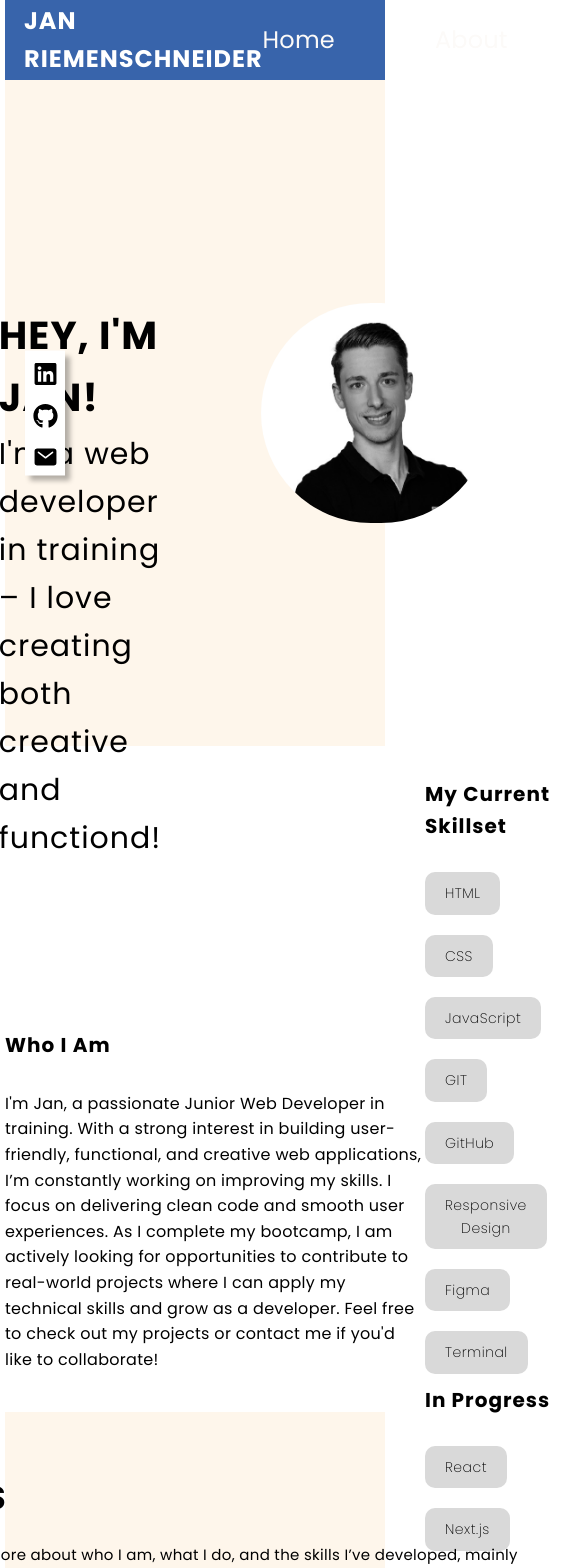
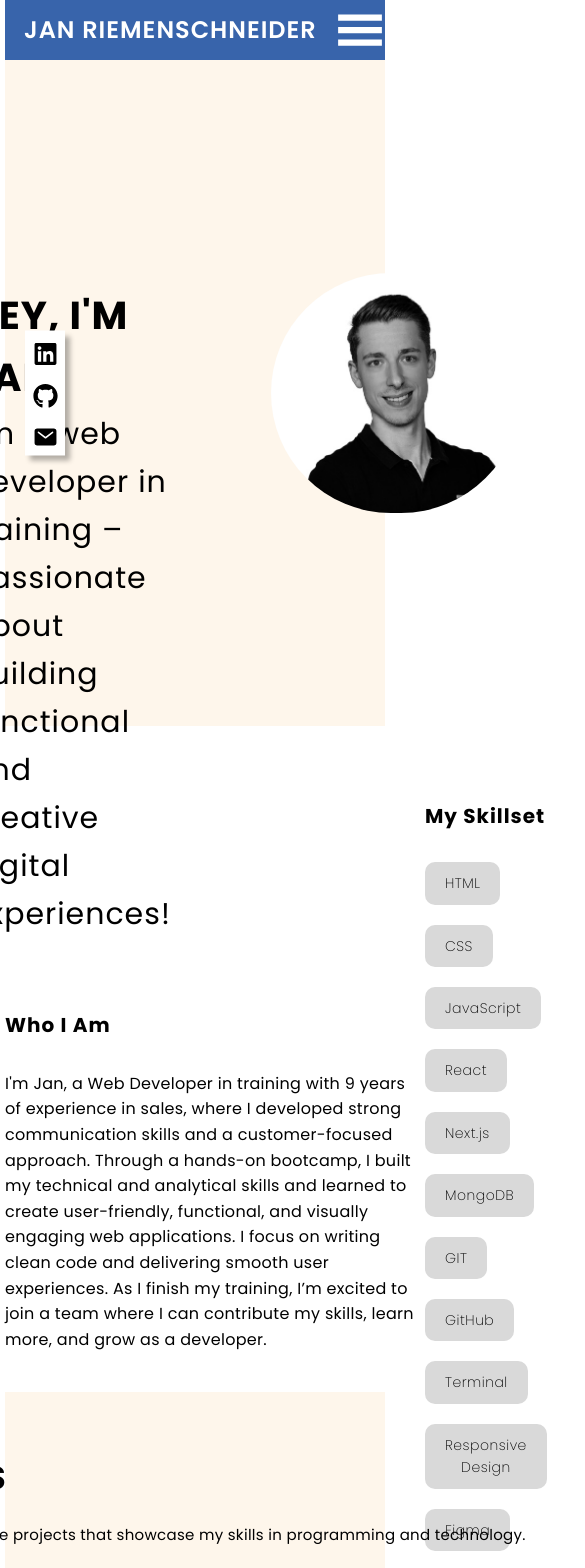
Before and after one commit to jan-riemenschneider/personal-website, a Next.js app: page / in a window 390 px wide. Shown: the top 1568 px of the page, 585 px wide, since content can reach past the window. Built offline with nearby package versions, Linux system fonts and the light colour scheme.

Commit message:
start making responsive

```diff
--- a/src/app/GlobalStyle.js
+++ b/src/app/GlobalStyle.js
@@ -22,7 +22,6 @@ const GlobalStyle = createGlobalStyle`
   body {
     font-family: ${poppins.style.fontFamily};
     padding: 0 5px;
-    scroll-behavior: smooth;
     max-width: 2000px;
     margin: 0 auto;
     letter-spacing: 0.5px;
@@ -44,6 +43,7 @@ a {
 
 html {
     font-size: 10px;
+    scroll-behavior: smooth;
   }
 `;
 
--- a/src/components/AboutMe.js
+++ b/src/components/AboutMe.js
@@ -1,5 +1,62 @@
 "use client";
 import styled from "styled-components";
+
+const AboutMe = () => {
+  return (
+    <AboutMeSectionWrapper id="about">
+      <AboutMeHeaderContainer>
+        <AboutMeTitle>ABOUT ME</AboutMeTitle>
+        <AboutMeDescription>
+          Learn more about me, what I do, and the skills I’ve built.
+        </AboutMeDescription>
+        <AboutMeDescriptionSpan>
+          focused on programming and technology.
+        </AboutMeDescriptionSpan>
+      </AboutMeHeaderContainer>
+      <WhoIAmAndSkillsContainer>
+        <WhoIAMSection>
+          <h3>Who I Am</h3>
+          <p>
+            I'm Jan, a Web Developer in training with 9 years of experience in
+            sales, where I developed strong communication skills and a
+            customer-focused approach. Through a hands-on bootcamp, I built my
+            technical and analytical skills and learned to create user-friendly,
+            functional, and visually engaging web applications. I focus on
+            writing clean code and delivering smooth user experiences. As I
+            finish my training, I’m excited to join a team where I can
+            contribute my skills, learn more, and grow as a developer.
+          </p>
+        </WhoIAMSection>
+        <SkillsContainer>
+          <div>
+            <SkillsTitle>My Skillset</SkillsTitle>
+            <SkillsList>
+              <SkillItem>HTML</SkillItem>
+              <SkillItem>CSS</SkillItem>
+              <SkillItem>JavaScript</SkillItem>
+            </SkillsList>
+            <SkillsList>
+              <SkillItem>React</SkillItem>
+              <SkillItem>Next.js</SkillItem>
+              <SkillItem>MongoDB</SkillItem>
+            </SkillsList>
+            <SkillsList>
+              <SkillItem>GIT</SkillItem>
+              <SkillItem>GitHub</SkillItem>
+              <SkillItem>Terminal</SkillItem>
+            </SkillsList>
+            <SkillsList>
+              <SkillItem>Responsive Design</SkillItem>
+              <SkillItem>Figma</SkillItem>
+            </SkillsList>
+          </div>
+        </SkillsContainer>
+      </WhoIAmAndSkillsContainer>
+    </AboutMeSectionWrapper>
+  );
+};
+
+export default AboutMe;
 
 const AboutMeSectionWrapper = styled.section`
   display: flex;
@@ -82,62 +139,3 @@ const SkillItem = styled.li`
     transform: scale(1.1);
   }
 `;
-
-const AboutMe = () => {
-  return (
-    <AboutMeSectionWrapper>
-      <AboutMeHeaderContainer>
-        <AboutMeTitle>ABOUT ME</AboutMeTitle>
-        <AboutMeDescription>
-          Here you can learn more about who I am, what I do, and the skills I've
-          developed, mainly
-        </AboutMeDescription>
-        <AboutMeDescriptionSpan>
-          focused on programming and technology.
-        </AboutMeDescriptionSpan>
-      </AboutMeHeaderContainer>
-      <WhoIAmAndSkillsContainer>
-        <WhoIAMSection>
-          <h3>Who I Am</h3>
-          <p>
-            I'm Jan, a passionate Junior Web Developer in training. With a
-            strong interest in building user-friendly, functional, and creative
-            web applications, I’m constantly working on improving my skills. I
-            focus on delivering clean code and smooth user experiences. As I
-            complete my bootcamp, I am actively looking for opportunities to
-            contribute to real-world projects where I can apply my technical
-            skills and grow as a developer. Feel free to check out my projects
-            or contact me if you'd like to collaborate!
-          </p>
-        </WhoIAMSection>
-        <SkillsContainer>
-          <div>
-            <SkillsTitle>My Current Skillset</SkillsTitle>
-            <SkillsList>
-              <SkillItem>HTML</SkillItem>
-              <SkillItem>CSS</SkillItem>
-              <SkillItem>JavaScript</SkillItem>
-              <SkillItem>GIT</SkillItem>
-              <SkillItem>GitHub</SkillItem>
-            </SkillsList>
-            <SkillsList>
-              <SkillItem>Responsive Design</SkillItem>
-              <SkillItem>Figma</SkillItem>
-              <SkillItem>Terminal</SkillItem>
-            </SkillsList>
-          </div>
-          <div>
-            <SkillsTitle>In Progress</SkillsTitle>
-            <SkillsList>
-              <SkillItem>React</SkillItem>
-              <SkillItem>Next.js</SkillItem>
-              <SkillItem>MongoDB</SkillItem>
-            </SkillsList>
-          </div>
-        </SkillsContainer>
-      </WhoIAmAndSkillsContainer>
-    </AboutMeSectionWrapper>
-  );
-};
-
-export default AboutMe;
--- a/src/components/Header.js
+++ b/src/components/Header.js
@@ -1,6 +1,63 @@
 "use client";
 import Link from "next/link";
+import { useState } from "react";
 import styled from "styled-components";
+import { GiHamburgerMenu } from "react-icons/gi";
+
+const Header = () => {
+  const [HamburgerMenu, setHamburgerMenu] = useState(false);
+
+  const HandleClick = () => {
+    setHamburgerMenu(!HamburgerMenu);
+  };
+
+  return (
+    <StyledHeader>
+      <StyledH2>JAN RIEMENSCHNEIDER</StyledH2>
+      <StyledUl>
+        <StyledList>
+          <StyledA href="#home">Home</StyledA>
+          <StyledA href="#about">About</StyledA>
+          <StyledA href="#projects">Projects</StyledA>
+        </StyledList>
+      </StyledUl>
+      <StyledHamburgerButton
+        onClick={HandleClick}
+        style={{
+          border: "none",
+          background: "none",
+          padding: 0,
+          cursor: "pointer",
+        }}
+      >
+        <StyledHamburgerMenu
+          style={{
+            width: "50px",
+            height: "50px",
+            color: "white",
+            border: "none",
+          }}
+        />
+      </StyledHamburgerButton>
+      {HamburgerMenu ? (
+        <StyledUlForHamburgerMenu>
+          <StyledListForHamburgerMenu>
+            <StyledAForHamburgerMenu href="#home">Home</StyledAForHamburgerMenu>
+            <StyledAForHamburgerMenu href="#about">
+              About
+            </StyledAForHamburgerMenu>
+            <StyledAForHamburgerMenu href="#projects">
+              Projects
+            </StyledAForHamburgerMenu>
+          </StyledListForHamburgerMenu>
+        </StyledUlForHamburgerMenu>
+      ) : (
+        false
+      )}
+    </StyledHeader>
+  );
+};
+export default Header;
 
 const StyledHeader = styled.header`
   background-color: var(--primary-color);
@@ -8,21 +65,24 @@ const StyledHeader = styled.header`
   display: flex;
   justify-content: space-between;
   align-items: center;
-  height: 80px;
+  height: 60px;
   position: sticky;
   top: 0;
-  width: 100add%;
+  width: 100%;
   z-index: 1000;
-}
 `;
 
 const StyledH2 = styled.h2`
   font-size: 24px;
+  font-weight: 600;
   padding-left: 5%;
 `;
 
 const StyledUl = styled.ul`
   padding-right: 5%;
+  @media (max-width: 768px) {
+    display: none;
+  }
 `;
 
 const StyledList = styled.li`
@@ -34,6 +94,7 @@ const StyledA = styled(Link)`
   text-decoration: none;
   color: #fcfaf8;
   font-size: 24px;
+  font-weight: 600;
   transition: font-size 0.3s ease;
 
   &:hover {
@@ -41,19 +102,45 @@ const StyledA = styled(Link)`
   }
 `;
 
-const Header = () => {
-  return (
-    <StyledHeader>
-      <StyledH2>JAN RIEMENSCHNEIDER</StyledH2>
-      <StyledUl>
-        <StyledList>
-          <StyledA href="#home">Home</StyledA>
-          <StyledA href="#about">About</StyledA>
-          <StyledA href="#projects">Projects</StyledA>
-        </StyledList>
-      </StyledUl>
-    </StyledHeader>
-  );
-};
+const StyledHamburgerMenu = styled(GiHamburgerMenu)`
+  display: none;
 
-export default Header;
+  @media (max-width: 768px) {
+    display: block;
+  }
+`;
+
+const StyledHamburgerButton = styled.button`
+  display: none;
+  background: none;
+  border: none;
+  cursor: pointer;
+
+  @media (max-width: 768px) {
+    display: block;
+  }
+`;
+
+const StyledUlForHamburgerMenu = styled.ul`
+  position: absolute;
+  top: 60px;
+  right: 0;
+  background-color: var(--primary-color);
+  padding: 10px;
+  list-style: none;
+  flex-direction: column;
+  gap: 10px;
+  border-radius: 0 0 10px 10px;
+`;
+
+const StyledListForHamburgerMenu = styled.li`
+  display: flex;
+  flex-direction: column;
+`;
+
+const StyledAForHamburgerMenu = styled(Link)`
+  text-decoration: none;
+  color: #fcfaf8;
+  font-size: 24px;
+  font-weight: 600;
+`;
--- a/src/components/Hero.js
+++ b/src/components/Hero.js
@@ -5,6 +5,47 @@ import { FaGithub } from "react-icons/fa";
 import { FaLinkedin } from "react-icons/fa6";
 import { IoMail } from "react-icons/io5";
 import styled from "styled-components";
+
+const Hero = () => {
+  return (
+    <StyledSection id="hero">
+      <ul>
+        <StyledLi>
+          <Link href="https://linkedin.com/in/jan-riemenschneider">
+            <StyledLinkedIn
+              style={{ width: "25px", height: "25px", color: "black" }}
+            />
+          </Link>
+          <Link href="https://github.com/jan-riemenschneider">
+            <StyledGithub
+              style={{ width: "25px", height: "25px", color: "black" }}
+            />
+          </Link>
+          <Link href="mailto:jan-riemenschneider@outlook.de">
+            <StyledToMail
+              style={{ width: "25px", height: "25px", color: "black" }}
+            />
+          </Link>
+        </StyledLi>
+      </ul>
+      <StyledGreetingBox>
+        <StyledH2Hey>HEY, I'M JAN!</StyledH2Hey>
+        <StyledH2Greeting>
+          I'm a web developer in training – passionate about building functional
+          and creative digital experiences!
+        </StyledH2Greeting>
+      </StyledGreetingBox>
+      <StyledImage
+        src="/images/4653eebe (1)-removebg-preview (1).jpg"
+        alt="Jan Riemenschneider"
+        width={250}
+        height={240}
+      ></StyledImage>
+    </StyledSection>
+  );
+};
+
+export default Hero;
 
 const StyledSection = styled.section`
   height: 666px;
@@ -77,44 +118,3 @@ const StyledToMail = styled(IoMail)`
     transform: rotate(20deg);
   }
 `;
-
-const Hero = () => {
-  return (
-    <StyledSection>
-      <ul>
-        <StyledLi>
-          <Link href="https://linkedin.com/in/jan-riemenschneider">
-            <StyledLinkedIn
-              style={{ width: "25px", height: "25px", color: "black" }}
-            />
-          </Link>
-          <Link href="https://github.com/jan-riemenschneider">
-            <StyledGithub
-              style={{ width: "25px", height: "25px", color: "black" }}
-            />
-          </Link>
-          <Link href="mailto:jan-riemenschneider@outlook.de">
-            <StyledToMail
-              style={{ width: "25px", height: "25px", color: "black" }}
-            />
-          </Link>
-        </StyledLi>
-      </ul>
-      <StyledGreetingBox>
-        <StyledH2Hey>HEY, I'M JAN!</StyledH2Hey>
-        <StyledH2Greeting>
-          I'm a web developer in training – I love creating both creative and
-          functiond!
-        </StyledH2Greeting>
-      </StyledGreetingBox>
-      <StyledImage
-        src="/images/4653eebe (1)-removebg-preview (1).jpg"
-        alt="Jan Riemenschneider"
-        width={230}
-        height={220}
-      ></StyledImage>
-    </StyledSection>
-  );
-};
-
-export default Hero;
--- a/src/components/Projects.js
+++ b/src/components/Projects.js
@@ -30,13 +30,13 @@ const Projects = () => {
   ]);
 
   return (
-    <ProjectsWrapper>
+    <ProjectsWrapper id="projects">
       <ContentWrapper>
         <ProjectsHeaderContainer>
           <ProjectsHeader>PROJECTS</ProjectsHeader>
           <ProjectsHeaderDiscription>
-            Here you can learn more about who I am, what I do, and the skills
-            I’ve developed, mainly focused on programming and technology.
+            Explore some example projects that showcase my skills in programming
+            and technology.
           </ProjectsHeaderDiscription>
         </ProjectsHeaderContainer>
         <Styledul>
```
